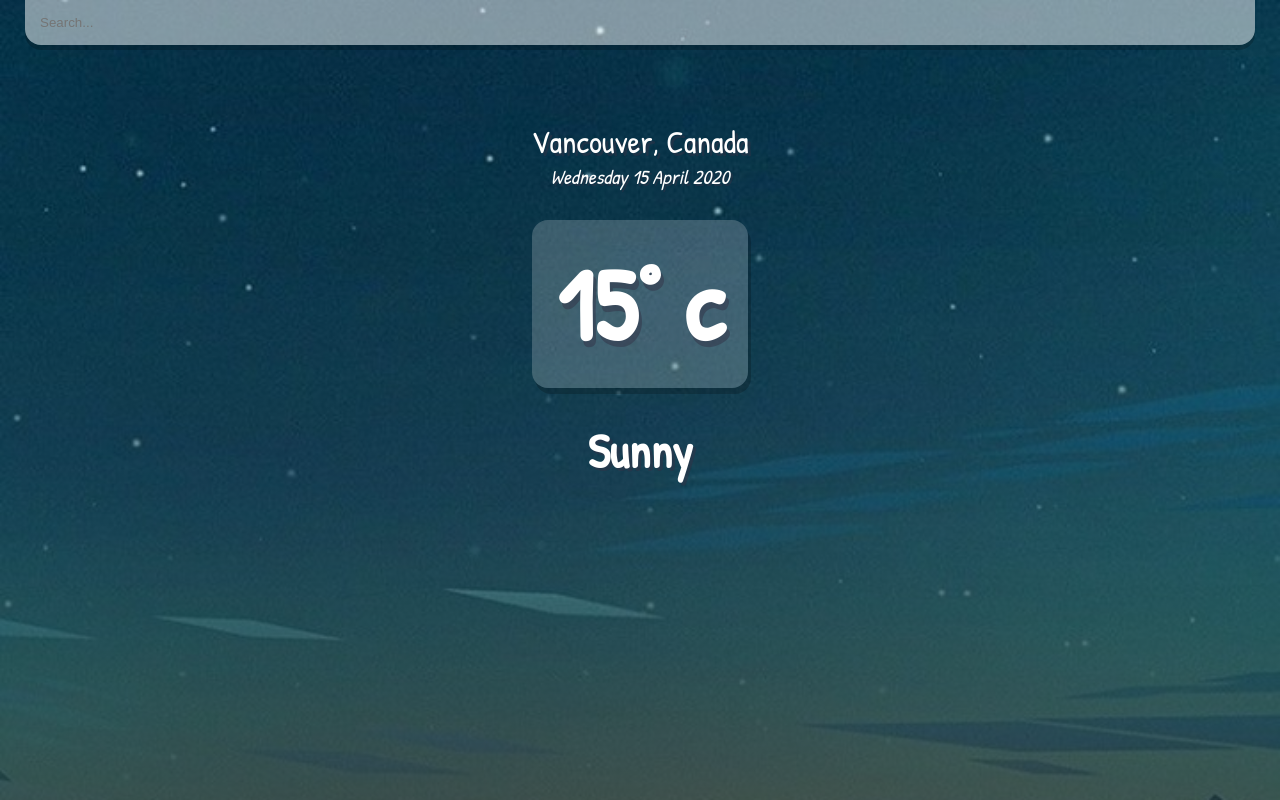
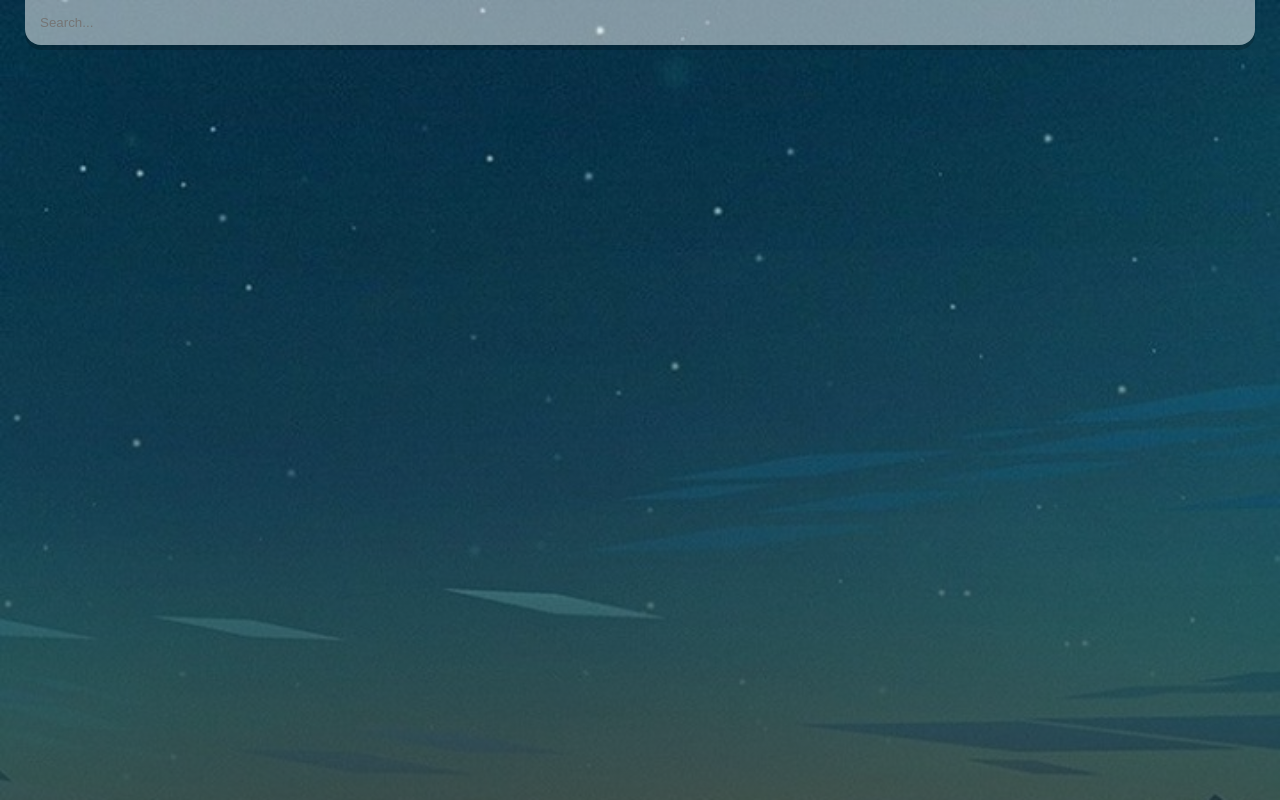
Before and after one commit to paulZakharovBC/simple-weather-app, a React (Create React App) app: page / in a window 1280 px wide. Built offline with nearby package versions, Linux system fonts and the light colour scheme.

Commit message:
add update function

```diff
--- a/src/App.js
+++ b/src/App.js
@@ -1,4 +1,4 @@
-import React, {useState} from 'react';
+import React from 'react';
 import './App.css';
 
 
@@ -7,12 +7,48 @@ const api = {
   base: 'https://api.openweathermap.org/data/2.5/'
 }
 
-function App() {
+class App extends React.Component {
+  state = {
+    query: '',
+    currentCity: '',
+    weather: {}
+  }
+
+  handleSearch = (event) => {
+    this.setState({
+      query: event.target.value,
+      currentCity: event.target.value
+    })
+
+  }
+
+  search = (event) => {
+    if (event.key === 'Enter') {
+      fetch(`${api.base}weather?q=${this.state.query}&units=metric&APPID=${api.key}`)
+        .then(res => res.json())
+        .then(result => {
+          this.setState({
+            query: '',
+            weather: result
+          })
+        })
+    }
+  }
+
+  updateCurrentCityWeather = () => {
+    fetch(`${api.base}weather?q=${this.state.currentCity}&units=metric&APPID=${api.key}`)
+      .then(res => res.json())
+      .then(result => {
+        this.setState({
+          weather: result
+        })
+      })
+
+  }
 
 
 
-
-  const dateBuilder = (d) => {
+  dateBuilder = (d) => {
 
     let months = ['January', 'February', 'March', "April", 'May', 'June', 'July',
       'August', 'September', 'October', 'November', 'December'];
@@ -26,8 +62,7 @@ function App() {
     return `${day} ${date} ${month} ${year}`
   }
 
-
-
+  render() {
     return (
       <div className="app morning">
         <main>
@@ -36,27 +71,45 @@ function App() {
               type='text'
               className='search-input'
               placeholder='Search...'
+              onChange={this.handleSearch}
+              value={this.state.query}
+              onKeyPress={this.search}
 
             />
           </div>
+
+          {(typeof this.state.weather.main != 'undefined') ? (
+            <div>
               <div className='location-container'>
-          <div className='location'> Vancouver, Canada </div>
-          <div className='date'>{dateBuilder(new Date())}</div>
+                <div className='location'> {this.state.weather.name}, {this.state.weather.sys.country} </div>
+                <div className='date'>{this.dateBuilder(new Date())}</div>
               </div>
               <div className='weather-container'>
                 <div className='temp'>
-            15° c
+                  {Math.round(this.state.weather.main.temp)}°c
             </div>
                 <div className='weather'>
-            Sunny
+                  {this.state.weather.weather[0].main}
                 </div>
 
               </div>
+              {/* <button
+                onClick={this.updateCurrentCityWeather}
+
+              >Update</button> */}
+            </div>
+          ) : null}
+
+
+
+
 
         </main>
 
       </div>
     );
+
+  }
 }
 
 export default App;
```
Lines whose indentation alone changed are shown as unchanged.
